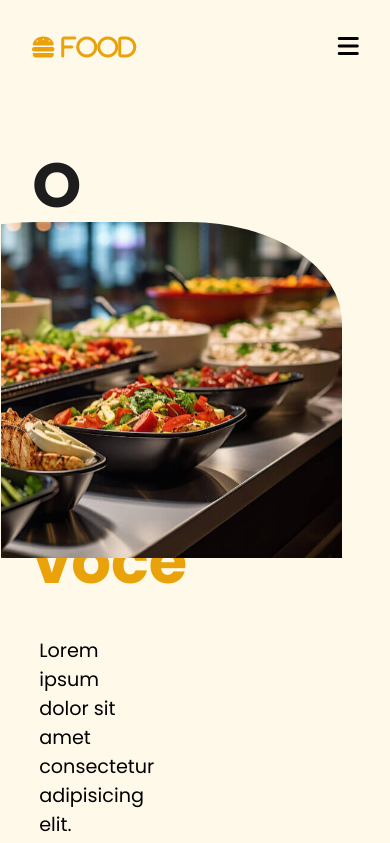
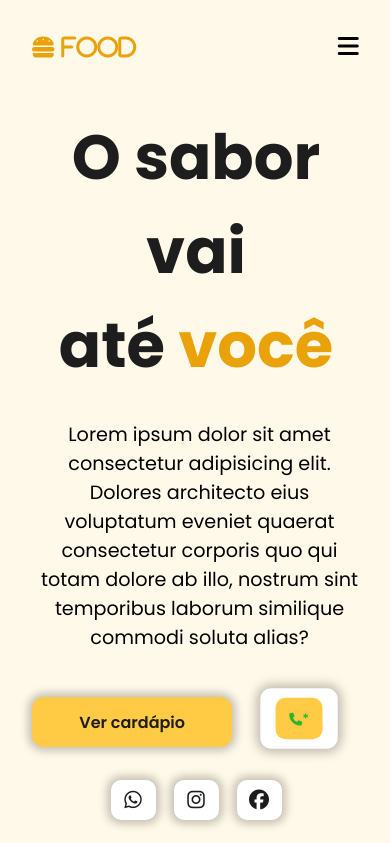
Before and after one commit to MatheusStopinski/Rango_Website, a plain HTML site: page index.html in a window 390 px wide. Shown: the top 843 px of the page. Drawn offline with nearby package versions, Linux system fonts and the light colour scheme.

Commit message:
home-finish

```diff
--- a/index.html
+++ b/index.html
@@ -84,7 +84,7 @@
                             <i class="fa-solid fa-phone"></i>
                             *
                         </button>
-                        (41) 99999-9999
+                        <span class="my-phone-number">(41) 99999-9999</span>
                     </a>
             </div>
 
--- a/src/css/home.css
+++ b/src/css/home.css
@@ -82,3 +82,34 @@
     height: 50px;
     margin-top: 7px;
 }
+
+@media screen and ( max-width: 1070px ) {
+    #home {
+        min-height: 100%;
+        padding-top: 0px;
+    }
+
+    #banner,
+    #banner img {
+        display: none;
+    }
+
+    #cta,
+    #cta_buttons,
+    #cta .title {
+        width: 100%;
+        align-items: center;
+        text-align: center;
+    }
+}
+
+@media screen and (max-width: 450px) {
+    .my-phone-number {
+        display: none;
+    }
+
+    .btn_default {
+        color: rgb(41, 181, 41);
+    }
+
+}
```
